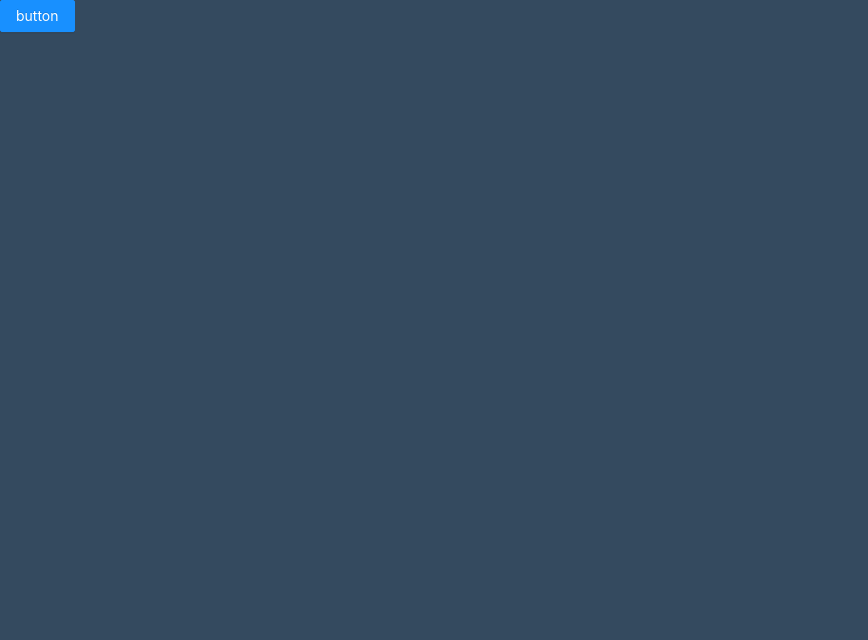
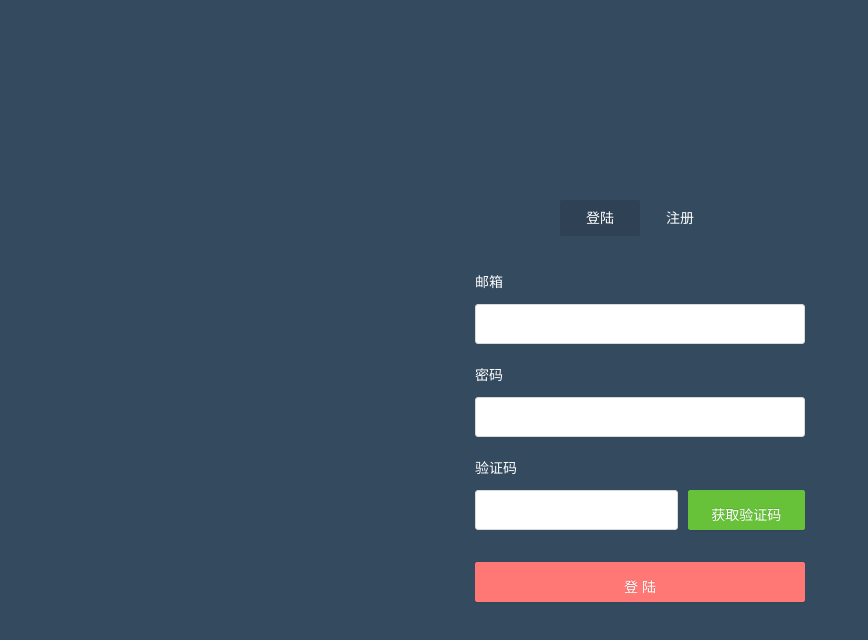
Before and after one commit to s454813660/my-admin3.0, a Vue app: page /#/login in a window 1280 px wide. Shown: the top 640 px of the page, without its empty margins (0-868 px from the left). Built offline with nearby package versions, Linux system fonts and the light colour scheme.

Commit message:
登陆表单校验

```diff
--- a/src/assets/styles/main.scss
+++ b/src/assets/styles/main.scss
@@ -1 +1,2 @@
 @import "./normalize.scss";
+@import "./reset.scss";
--- /dev/null
+++ b/src/assets/styles/reset.scss
@@ -0,0 +1,21 @@
+$success: #67c23a;
+$success_hover: #85ce61;
+$success_active: #5daf34;
+.ant-btn-success {
+  color: #fff;
+  background-color: $success;
+  border-color: $success;
+  text-shadow: 0 -1px 0 rgba(0, 0, 0, 0.12);
+  box-shadow: 0 2px 0 rgba(0, 0, 0, 0.045);
+  &:hover, :focus {
+    color: #fff;
+    background-color: $success_hover;
+    border-color: $success_hover;
+  }
+  &:active{
+    color: #fff;
+    background-color: $success_active;
+    border-color: $success_active;
+    outline: none;
+  }
+}
--- /dev/null
+++ b/src/libs/validateTools/index.js
@@ -0,0 +1,24 @@
+export function checkEmail(value) {
+	let reg = /^[A-Za-z0-9]+([_\.][A-Za-z0-9]+)*@([A-Za-z0-9\-]+\.)+[A-Za-z]{2,6}$/;
+	return reg.test(value);
+}
+
+export function checkPass(value) {
+	let reg = /^(?![0-9]+$)(?![a-zA-Z]+$)[0-9A-Za-z]{6,15}$/;
+	return reg.test(value);
+}
+
+export function trimSpace(value) {
+	return value.replace(/\s+/g, "");
+}
+
+export function stripscript(str) {
+	var pattern = new RegExp(
+		"[`~!@#$^&*()=|{}':;',\\[\\]<>/?~！@#￥……&*（）&;—|{}【】‘；：”“'。，、？]"
+	);
+	var rs = "";
+	for (var i = 0; i < str.length; i++) {
+		rs = rs + str.substr(i, 1).replace(pattern, "");
+	}
+	return rs;
+}
--- a/src/views/Login.vue
+++ b/src/views/Login.vue
@@ -1,16 +1,228 @@
 <template>
   <div id="login">
-    <a-button type="primary">button</a-button>
+    <div class="login-wrap">
+      <ul class="menu-tab">
+        <li v-for="(item, index) in menuTab"
+           :key="index"
+           :class="{ current: currentIndex === index }"
+           @click="toggleMenu(index)">{{ item.txt }}</li>
+      </ul>
+      <a-form
+        name="custom-validation"
+        ref="ruleFormRef"
+        :model="ruleForm"
+        :rules="rules"
+        v-bind="layout"
+        @finish="handleFinish"
+        @finishFailed="handleFinishFailed"
+        class="login-form"
+      >
+        <a-form-item has-feedback label="邮箱" name="username"  class="form-item">
+          <a-input v-model:value="ruleForm.username" type="text" autocomplete="off" />
+        </a-form-item>
+        <a-form-item has-feedback label="密码" name="password" class="form-item">
+          <a-input v-model:value="ruleForm.password" type="password" autocomplete="off" />
+        </a-form-item>
+        <a-form-item has-feedback label="重复密码" name="checkpass" class="form-item" v-show="menuTab[currentIndex].model === 'register'">
+          <a-input v-model:value="ruleForm.checkpass" type="password" autocomplete="off" />
+        </a-form-item>
+        <a-form-item name="captcha" label="验证码" class="form-item">
+          <!-- <a-input v-model:value="ruleForm.captcha" type="text" :maxlength="6" autocomplete="off"/> -->
+          <a-row :gutter="10">
+            <a-col :span="15">
+              <a-input v-model:value="ruleForm.captcha" type="text" :maxlength="6" autocomplete="off"/>
+            </a-col>
+            <a-col :span="9">
+              <a-button class="ant-btn-success" block>获取验证码</a-button>
+            </a-col>
+          </a-row>
+          <!-- <a-input v-model:value="ruleForm.captcha" type="text" :maxlength="6" autocomplete="off"/> -->
+          <!-- <a-button class="ant-btn-success">获取验证码</a-button> -->
+        </a-form-item>
+        <a-form-item class="">
+          <a-button type="danger" html-type="submit" block class="login-btn">
+            登陆
+          </a-button>
+        </a-form-item>
+      </a-form>
+    </div>
   </div>
 </template>
 <script>
+import { onMounted, onBeforeMount, reactive, ref } from "vue";
+import { checkEmail, checkPass, stripscript } from "@/libs/validateTools";
 export default {
-  name: "Login"
+  name: "Login",
+  setup(props, ctx) {
+    const ruleFormRef = ref(null);
+    // data
+    const menuTab = reactive([
+      {txt: "登陆", model: "login"},
+      {txt: "注册", model: "register"}
+      ]);
+    let currentIndex = ref(0);
+    let isActive = ref(true);
+
+    // 邮箱验证规则
+    let validateUsername = async (rule, value) => {
+      if (value === '') {
+        return Promise.reject("请输入邮箱！");
+      }else {
+        if(!checkEmail(value)) {
+          return Promise.reject("邮箱格式不正确！");
+        }else {
+          return Promise.resolve();
+        }
+      }
+    };
+    // 密码验证规则
+    let validatePass = async (rule, value, callback) => {
+      //去除特殊符号（过滤）
+      ruleForm.password = stripscript(value);
+      value = ruleForm.password;
+      if (value === '') {
+        return Promise.reject("请输入密码");
+      }else {
+        if(!checkPass(value)){
+          return Promise.reject("密码格式不正确！");
+        }
+        return Promise.resolve();
+      }
+    };
+    // 重复密码验证
+    let validateCheckpass = async (rule, value, callback) => {
+      console.log(menuTab[currentIndex.value].model);
+      if(menuTab[currentIndex.value].model === "login") {
+        return Promise.resolve();
+      }
+      ruleForm.checkpass = stripscript(value);
+      value = ruleForm.checkpass;
+      if(value === "") {
+        return Promise.reject("请再次输入密码！")
+      }else {
+        if(value !== ruleForm.password) {
+          return Promise.reject("与第一次输入的密码不一致，请确认！")
+        }else{
+          return Promise.resolve();
+        }
+      }
+    }
+
+    // 验证码验证规则
+    let validateCaptcha = async (rule, value, callback) => {
+      if(value === "") {
+        return Promise.reject("请输入验证码");
+      }else {
+        if(!/[0-9A-Za-z]{6,6}/.test(value)){
+          return Promise.reject("验证码格式不正确！");
+        }
+        return Promise.resolve();
+      }
+    }
+
+    const ruleForm = reactive({
+      username: "",
+      password: "",
+      checkpass: "",
+      captcha: "",
+    });
+    const rules = reactive({
+      username: [{ validator: validateUsername, trigger: ['blur'] }],
+      password: [{ validator: validatePass, trigger: ['change','blur'] }],
+      captcha: [{validator: validateCaptcha, trigger: ['change', 'blur']}],
+      checkpass: [{validator: validateCheckpass, trigger: ['change', 'blur']}]
+    });
+    const layout = reactive({
+      layout: "vertical",
+      // labelAlign: "left",
+      labelCol: { span: 9, offset: 0},
+      wrapperCol: { span: 24 },
+    });
+    // methods
+    function toggleMenu(index) {
+      currentIndex.value = index;
+    };
+
+    function handleFinish(values) {
+      alert("登陆成功")
+    };
+    function handleFinishFailed(errors) {
+      console.log(errors);
+    };
+    // liefcycle hooks
+    onBeforeMount(() => {});
+    onMounted(() => {
+
+    });
+
+    return {
+      ruleFormRef,
+      // data
+      menuTab,
+      currentIndex,
+      isActive,
+
+
+      ruleForm,
+      rules,
+      layout,
+      // methods
+      toggleMenu,
+      handleFinish,
+      handleFinishFailed,
+    };
+  }
 };
 </script>
 <style scoped lang="scss">
 #login {
   height: 100vh;
   background-color: #344a5f;
+  display: flex;
+  justify-content: center;
+  align-items: center;
+}
+.login-wrap {
+  width: 330px;
+  height: 400px;
+}
+.menu-tab {
+  text-align: center;
+  li {
+    display: inline-block;
+    width: 80px;
+    line-height: 36px;
+    text-align: center;
+    font-size: 14px;
+    color: #fff;
+    border-radius: 2px;
+  }
+  .current {
+    background-color: rgba(0, 0, 0, 0.1);
+  }
+}
+/deep/ .login-form {
+  margin-top: 35px;
+  label {
+    display: block;
+    font-size: 14px;
+    color: #fff;
+    margin-bottom: 3px;
+  }
+  .form-item {
+    margin-top: 20px;
+    padding-bottom: 0;
+    .ant-input {
+      height: 40px;
+      border-radius: 3px;
+    }
+  }
+  .login-btn {
+    margin-top: 32px;
+  }
+  .ant-btn {
+    height: 40px;
+    line-height: 40px;
+  }
 }
 </style>
--- a/vue.config.js
+++ b/vue.config.js
@@ -5,7 +5,7 @@ module.exports = {
   // 输出文件目录
   outputDir: process.env.NODE_ENV === 'production' ? 'dist' : 'devdist',
   // eslint-loader 是否在保存的时候检查
-  lintOnSave: true,
+  lintOnSave: false,
   /**
    * webpack配置,see https://github.com/vuejs/vue-cli/blob/dev/docs/webpack.md
    **/
```
Also changed, not shown: src/libs/utils/tools.js (added, +22 -0 lines).
